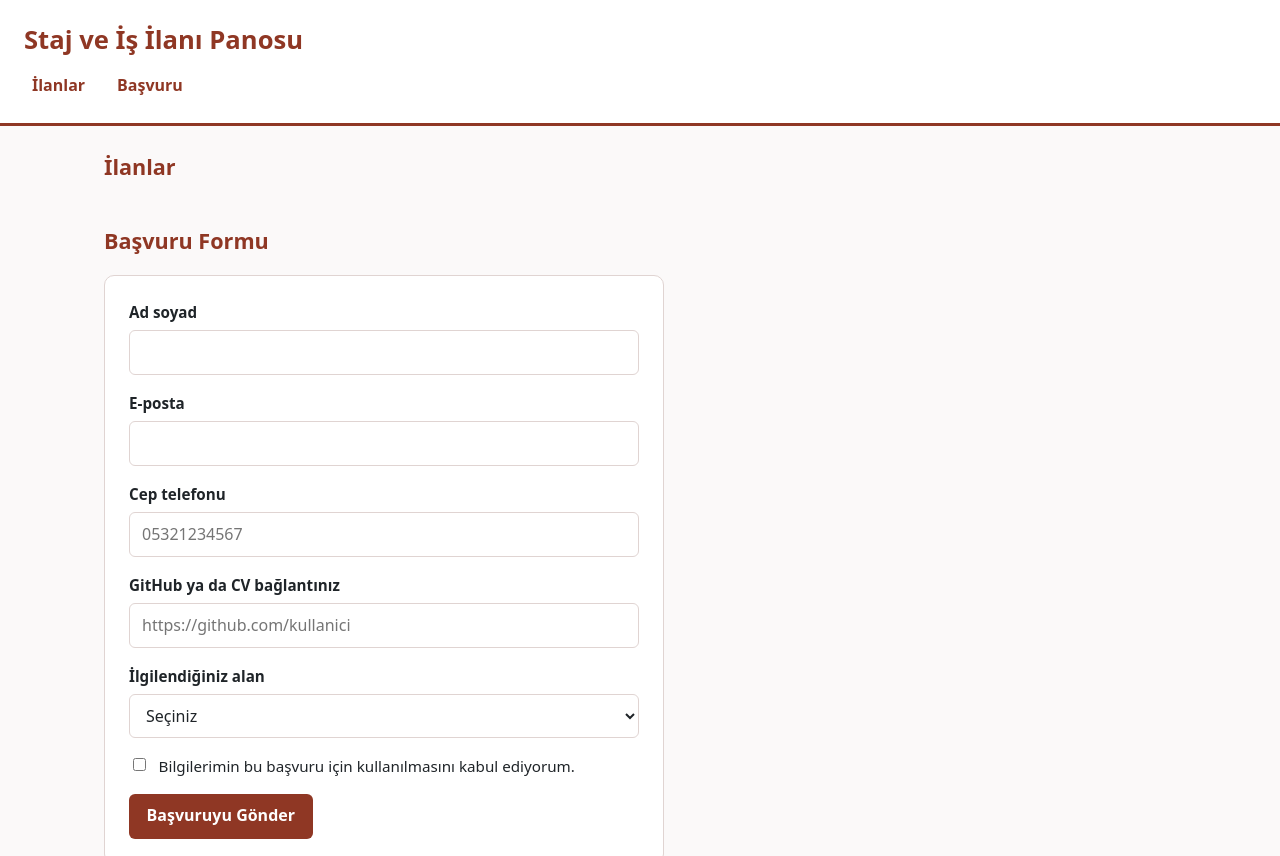
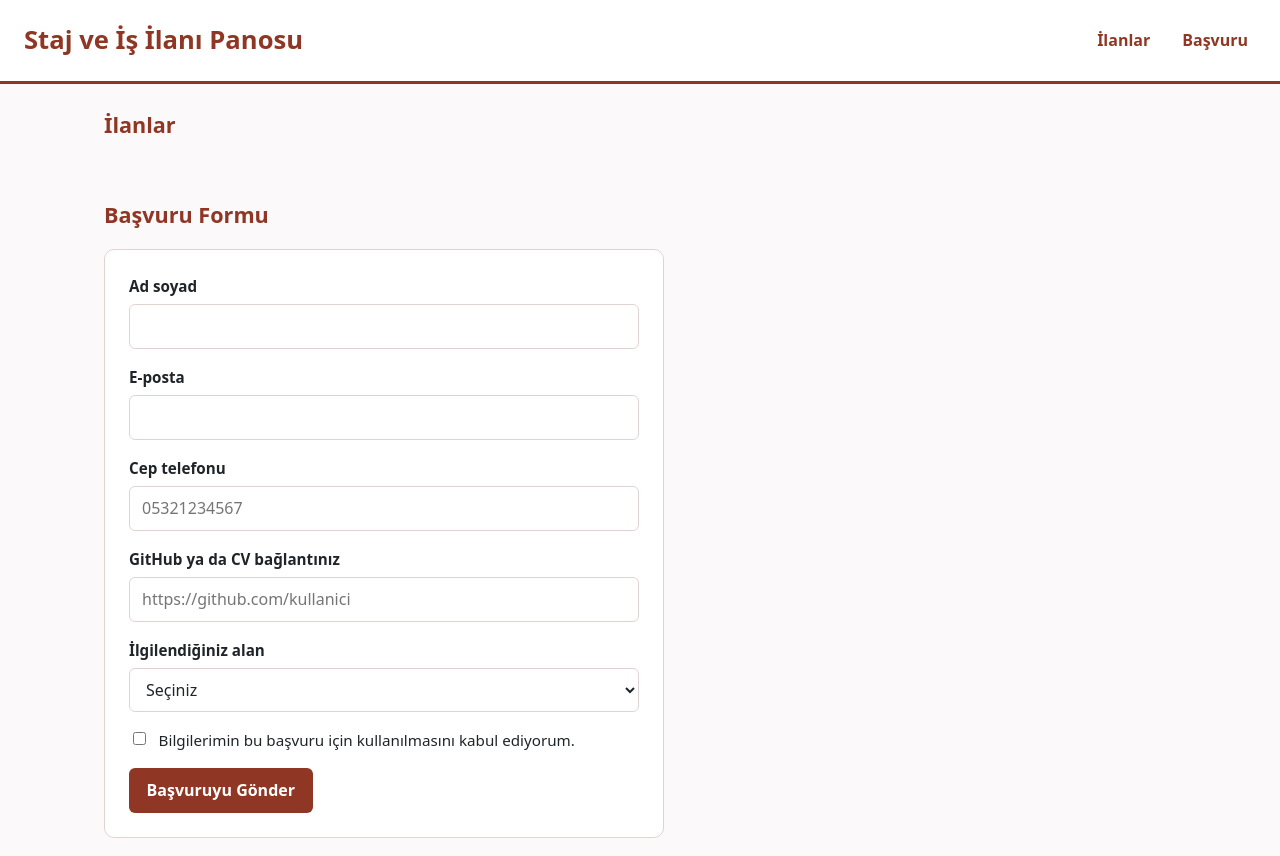
Before and after one commit to Walbertb4/webtek-ilan-panosu, a plain HTML site: page index.html in a window 1280 px wide. Shown: the top 856 px of the page. Drawn offline with Linux system fonts and the light colour scheme.

Commit message:
Adım 4: duyarlı ilan ızgarası

```diff
--- a/stil.css
+++ b/stil.css
@@ -96,6 +96,9 @@ h2 {
   list-style: none;
   margin: 0;
   padding: 0;
+  display: grid;
+  grid-template-columns: repeat(auto-fit, minmax(min(100%, 280px), 1fr));
+  gap: 1rem;
 }
 
 .kart {
@@ -204,3 +207,15 @@ footer {
   border-top: 1px solid var(--kenarlik);
   font-size: 0.9rem;
 }
+
+@media (min-width: 640px) {
+  header {
+    display: flex;
+    align-items: center;
+    justify-content: space-between;
+  }
+
+  header h1 {
+    margin: 0;
+  }
+}
```
